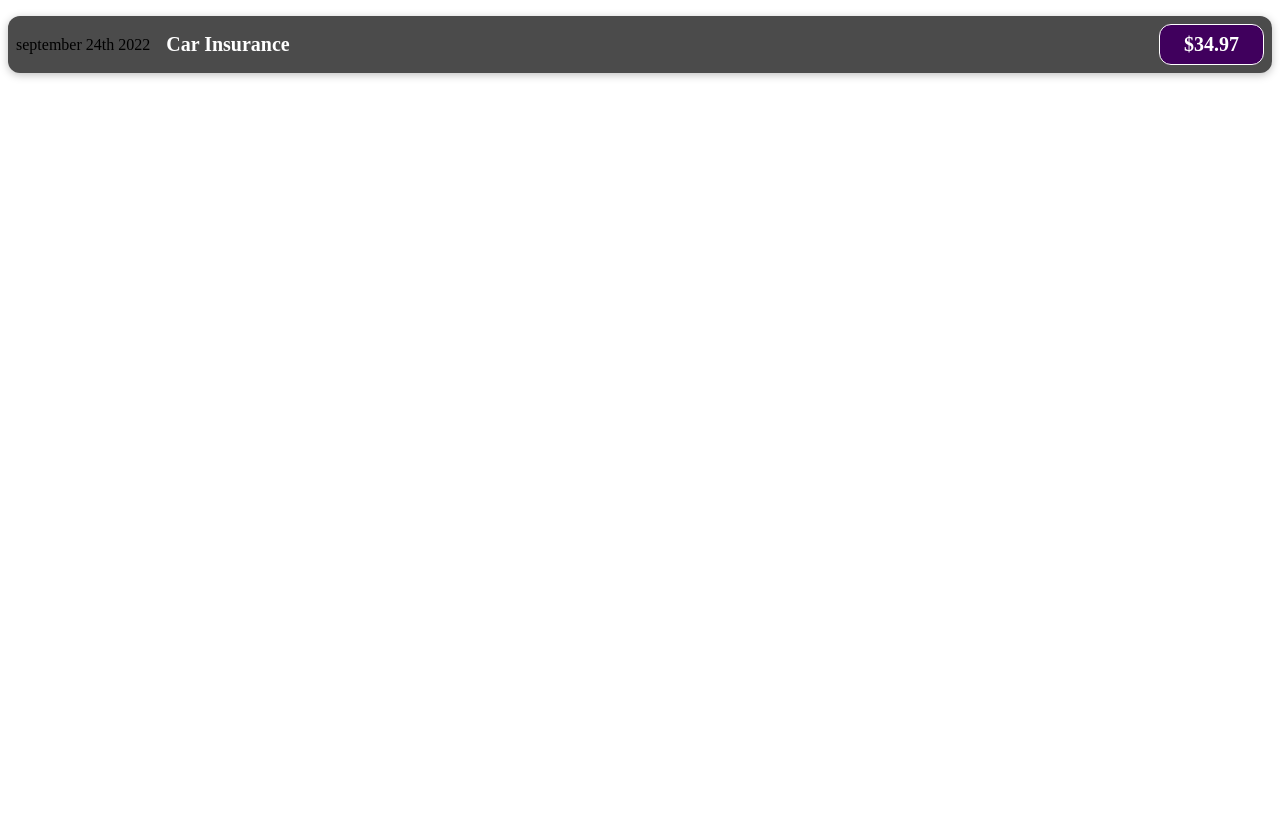
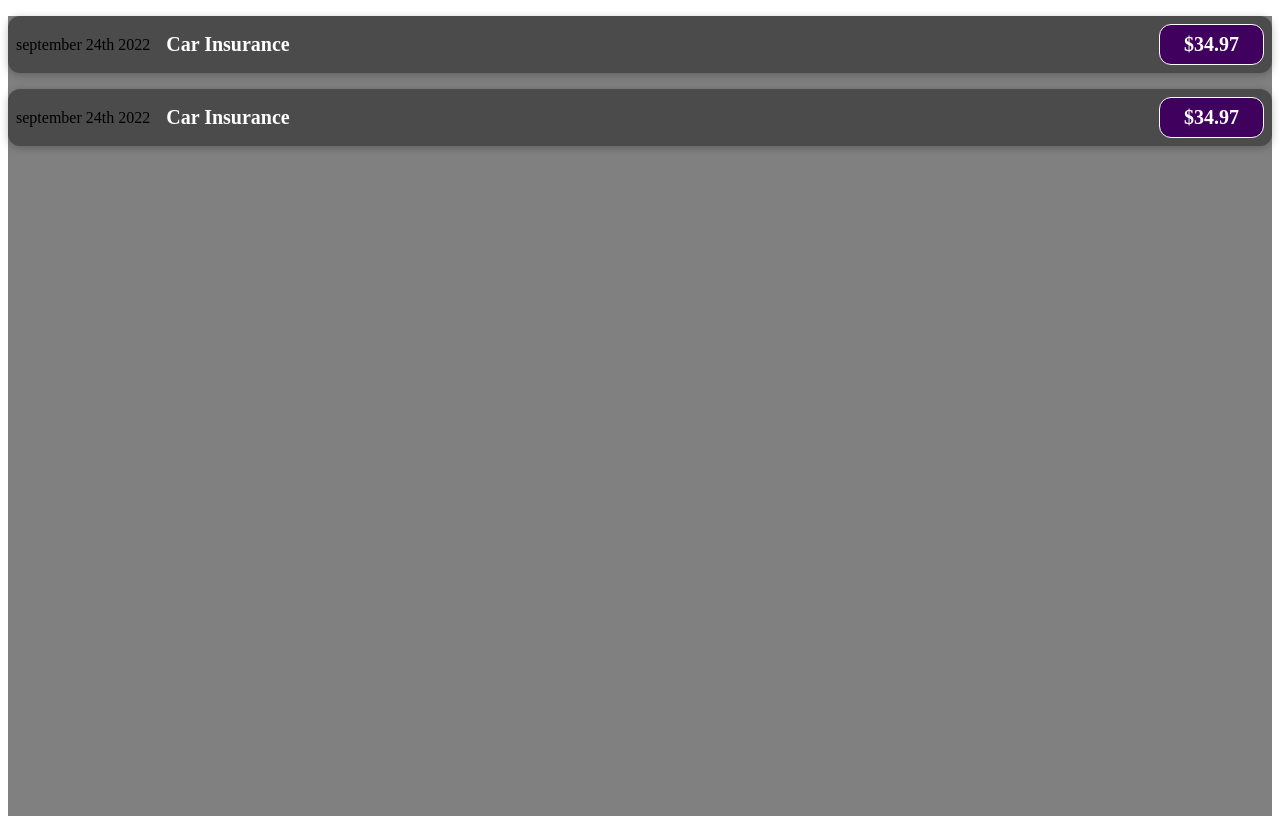
Before and after one commit to Stephen4018/Expense-App, a React (Create React App) app: page / in a window 1280 px wide. Before the commit the page ends 800 px from the top, so only its background shows below. Built offline with nearby package versions, Linux system fonts and the light colour scheme.

Commit message:
added new expense item component

```diff
--- a/src/App.js
+++ b/src/App.js
@@ -5,6 +5,7 @@ function App() {
   return (
     <div className="App">
       <ExpenseItem />
+      <ExpenseItem />
     </div>
   );
 }
--- a/src/App.scss
+++ b/src/App.scss
@@ -1,3 +1,7 @@
+.App {
+  background: gray;
+  height: 100vh;
+}
 .expense-item {
   display: flex;
   justify-content: space-between;
```
